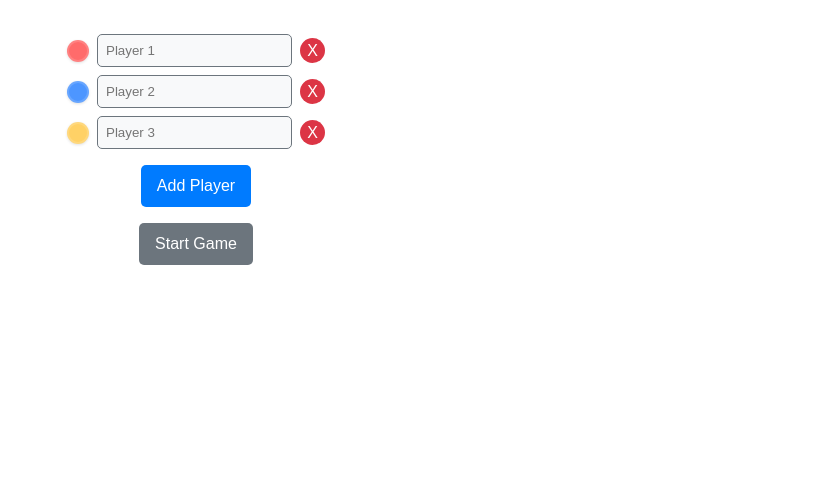
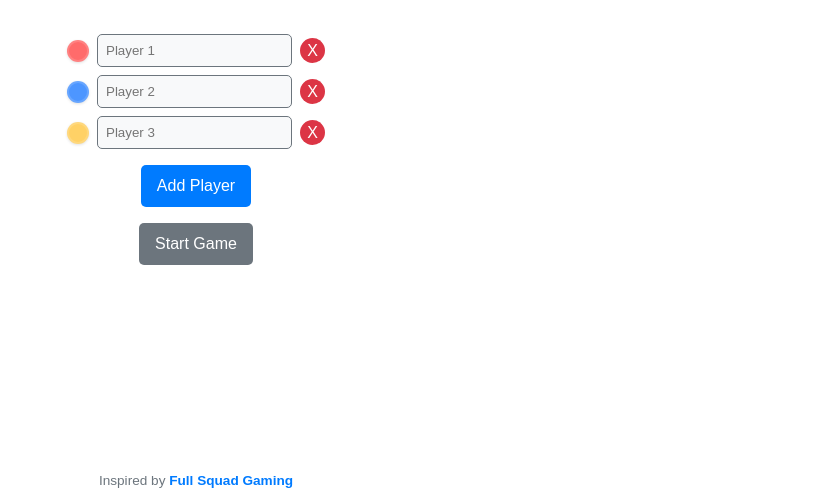
Before and after one commit to Stipe15/impostor-game, a plain HTML site: page index.html in a window 1280 px wide. Shown: the part 298-800 px from the top of the page, without its empty margins (444-1280 px from the left). Drawn offline with Linux system fonts and the light colour scheme.

Commit message:
Inspired by

```diff
--- a/index.html
+++ b/index.html
@@ -11,6 +11,7 @@
 <body>
     <button id="theme-toggle">Toggle Theme</button>
     <div id="app"></div>
+    <footer id="footer">Inspired by <a id="fsg-link" href="https://www.youtube.com/@FullSquadGaming" target="_blank" rel="noopener noreferrer">Full Squad Gaming</a></footer>
     <script src="questionPairs.js"></script>
     <script src="app.js"></script>
 </body>
--- a/style.css
+++ b/style.css
@@ -243,3 +243,34 @@ button {
         opacity: 1;
     }
 }
+
+/* Footer credit */
+#footer {
+    position: fixed;
+    left: 50%;
+    bottom: 0.6rem;
+    transform: translateX(-50%);
+    background: transparent;
+    color: var(--secondary-color);
+    font-size: 0.85rem;
+    padding: 0.25rem 0.5rem;
+    display: inline-block;
+    text-align: center;
+    max-width: 92%;
+    border-radius: 6px;
+    z-index: 1000;
+}
+
+#footer a {
+    color: var(--primary-color);
+    text-decoration: none;
+    font-weight: 600;
+}
+
+#footer a:hover {
+    text-decoration: underline;
+}
+
+@media (max-width: 360px) {
+    #footer { font-size: 0.75rem; padding: 0.2rem 0.4rem; }
+}
```
